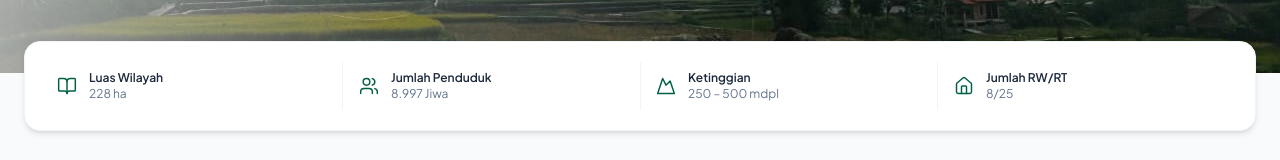
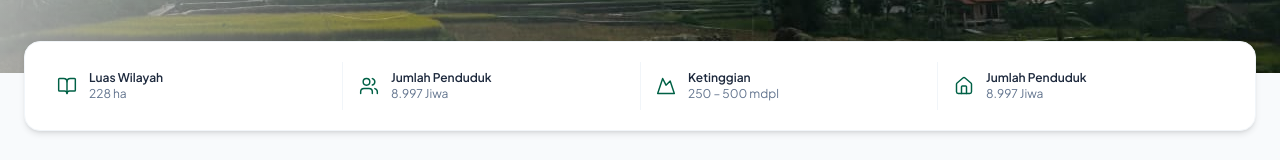
Before and after one commit to akhdan0609/Smart-Village, a React (Vite) app: page / in a window 1280 px wide. Shown: the part 528-688 px from the top of the page. Built offline with nearby package versions, Linux system fonts and the light colour scheme; a web font is replaced by a local one.

Commit message:
Ganti jumlahRwRt dengan jumlahPenduduk di Tentang Desa dan Beranda

```diff
--- a/src/components/admin/ProfilDesaAdmin.tsx
+++ b/src/components/admin/ProfilDesaAdmin.tsx
@@ -191,7 +191,7 @@ const defaultTentang: TentangDesaData = {
   ],
   luasWilayah: '228 ha',
   ketinggian: '250 – 500 mdpl',
-  jumlahRwRt: '8/25',
+  jumlahPenduduk: '8.997 Jiwa',
 };
 
 const defaultSejarah: SejarahDesaData = {
@@ -1221,13 +1221,13 @@ export const ProfilDesaAdmin: React.FC<ProfilDesaAdminProps> = ({ onNavigate, on
       </div>
 
       <div>
-        <label className="text-xs font-bold text-slate-700 block mb-1">Jumlah RW/RT</label>
+        <label className="text-xs font-bold text-slate-700 block mb-1">Jumlah Penduduk</label>
         <input
           type="text"
-          value={tentang.jumlahRwRt}
-          onChange={e => setTentang(prev => ({ ...prev, jumlahRwRt: e.target.value }))}
+          value={tentang.jumlahPenduduk}
+          onChange={e => setTentang(prev => ({ ...prev, jumlahPenduduk: e.target.value }))}
           className="w-full p-2.5 bg-slate-50 border border-slate-200 rounded-xl text-xs focus:ring-2 focus:ring-emerald-600 focus:bg-white"
-          placeholder="Contoh: 8/25"
+          placeholder="Contoh: 8.997 Jiwa"
         />
       </div>
 
--- a/src/components/home/QuickStats.tsx
+++ b/src/components/home/QuickStats.tsx
@@ -25,8 +25,8 @@ export const QuickStats: React.FC<QuickStatsProps> = ({ tentang }) => {
     },
     {
       icon: Home,
-      title: 'Jumlah RW/RT',
-      value: tentang?.jumlahRwRt || '8/25'
+      title: 'Jumlah Penduduk',
+      value: tentang?.jumlahPenduduk || '8.997 Jiwa'
     }
   ];
 
--- a/src/types/index.ts
+++ b/src/types/index.ts
@@ -10,7 +10,7 @@ export interface TentangDesaData {
   misi: string[];
   luasWilayah: string;
   ketinggian: string;
-  jumlahRwRt: string;
+  jumlahPenduduk: string;
 }
 
 export type PageRoute =
--- a/src/utils/storage.ts
+++ b/src/utils/storage.ts
@@ -554,7 +554,7 @@ export const getTentang = (): TentangDesaData => {
         misi: parsed.misi || [],
         luasWilayah: parsed.luasWilayah || '228 ha',
         ketinggian: parsed.ketinggian || '250 – 500 mdpl',
-        jumlahRwRt: parsed.jumlahRwRt || '8/25',
+        jumlahPenduduk: parsed.jumlahPenduduk || '8.997 Jiwa',
       };
     }
   } catch {
@@ -569,6 +569,6 @@ export const getTentang = (): TentangDesaData => {
     misi: [],
     luasWilayah: '228 ha',
     ketinggian: '250 – 500 mdpl',
-    jumlahRwRt: '8/25',
+    jumlahPenduduk: '8.997 Jiwa',
   };
 };
```
